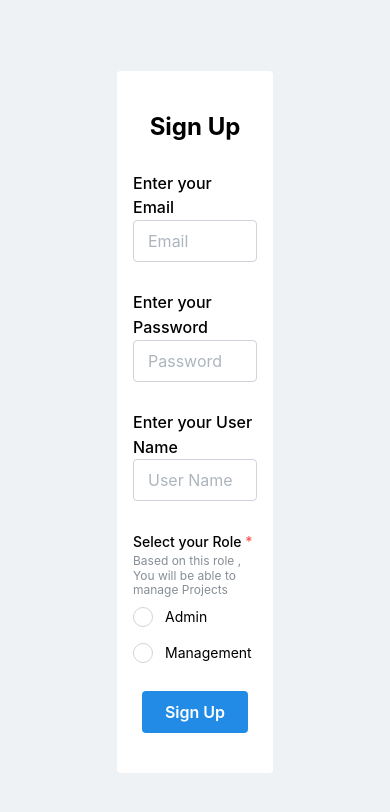
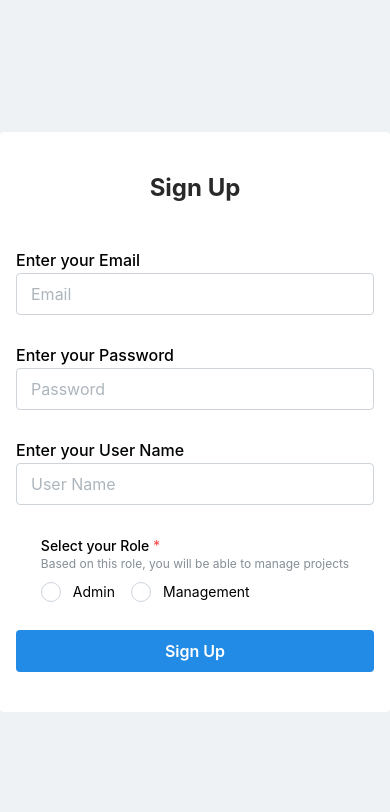
Before and after one commit to SubramaniyanTN/kubernetikosTask, a React (Vite) app: page /signup in a window 390 px wide. Shown: the top 812 px of the page. Built offline with nearby package versions, Linux system fonts and the light colour scheme; what mantine-contextmenu would draw is missing.

Commit message:
added responsive to eb login and signup

```diff
--- a/src/Screens/Login/Login.tsx
+++ b/src/Screens/Login/Login.tsx
@@ -1,11 +1,4 @@
-import {
-  Button,
-  Card,
-  Text,
-  TextInput,
-  Anchor,
-  Container,
-} from "@mantine/core";
+import { Button, Card, Text, TextInput, Container } from "@mantine/core";
 import { useEffect, useState } from "react";
 import { useDebounce } from "../../utils";
 import supabase from "../../utils/supabaseConfig";
@@ -36,7 +29,7 @@ const Login = () => {
     func: onChange,
   });
   const handleSignIn = async () => {
-    const id = toast.loading("Loggin In", {
+    const id = toast.loading("Logging In", {
       closeButton: true,
       draggable: true,
       hideProgressBar: false,
@@ -68,12 +61,11 @@ const Login = () => {
   const handleNavigateToSignUp = () => {
     navigate(import.meta.env.BASE_URL + "signup");
   };
+
   return (
     <div className="w-screen h-screen flex items-center justify-center bg-[#EEF2F5]">
-      <Card className="bg-[#FFF] w-[40%] min-h-[50%] flex-col justify-center items-center py-10 gap-7">
-        <Text className="font-[#292929] font-bold text-2xl" variant="heading">
-          Login
-        </Text>
+      <Card className="bg-[#FFF] w-full sm:w-[80%] md:w-[60%] lg:w-[40%] min-h-[50%] flex-col justify-center items-center py-10 px-4 sm:px-8 gap-7">
+        <Text className="text-[#292929] font-bold text-2xl mb-4">Login</Text>
         <TextInput
           onChange={(event: React.ChangeEvent<HTMLInputElement>) =>
             debouncedOnChange("email", event.target.value)
@@ -81,6 +73,7 @@ const Login = () => {
           label="Enter your Email"
           size="md"
           placeholder="Email"
+          className="w-full"
         />
         <TextInput
           onChange={(event: React.ChangeEvent<HTMLInputElement>) =>
@@ -89,21 +82,23 @@ const Login = () => {
           label="Enter your Password"
           size="md"
           placeholder="Password"
+          className="w-full"
         />
-        <Button onClick={handleSignIn} size="md" variant="filled">
+        <Button
+          onClick={handleSignIn}
+          size="md"
+          variant="filled"
+          className="w-full"
+        >
           Login
         </Button>
         <Container className="flex flex-row justify-center items-center gap-4">
-          <Text
-            className="font-[#292929] font-normal text-sm"
-            variant="heading"
-          >
-            Don't have an account ?
+          <Text className="text-[#292929] font-normal text-sm">
+            Don't have an account?
           </Text>
           <Text
             onClick={handleNavigateToSignUp}
-            variant="text"
-            className="underline cursor-grab"
+            className="underline cursor-pointer text-blue-600"
           >
             Sign up
           </Text>
--- a/src/Screens/SignUp/SignUp.tsx
+++ b/src/Screens/SignUp/SignUp.tsx
@@ -3,8 +3,9 @@ import { useState } from "react";
 import { useDebounce } from "../../utils";
 import supabase from "../../utils/supabaseConfig";
 import { toast } from "react-toastify";
-import { useNavigate, useNavigation } from "react-router-dom";
+import { useNavigate } from "react-router-dom";
 import useCreateUser from "../../Query/User/createUser";
+
 export type SignUpDetailsType = {
   email: string;
   password: string;
@@ -21,28 +22,30 @@ const SignUp = () => {
     userName: "",
   });
   const roles = ["Admin", "Management"] as const;
+
   const onChange = <K extends keyof SignUpDetailsType>(
     key: K,
     value: SignUpDetailsType[K]
   ) => {
-    setSignInDetails((prev) => {
-      return {
-        ...prev,
-        [key]: value,
-      };
-    });
+    setSignInDetails((prev) => ({
+      ...prev,
+      [key]: value,
+    }));
   };
+
   const createUser = useCreateUser();
   const debouncedOnChange = useDebounce({
     func: onChange,
   });
+
   const handleSignUp = async () => {
-    const id = toast.loading("Sign Up", {
+    const id = toast.loading("Signing Up", {
       closeButton: true,
       draggable: true,
       hideProgressBar: false,
       progress: 1,
     });
+
     const response = await supabase.auth.signUp({
       email: signInDetails.email,
       password: signInDetails.password,
@@ -53,12 +56,12 @@ const SignUp = () => {
         },
       },
     });
-    console.log({ response });
+
     if (response.data.user) {
       navigate("/");
       toast.update(id, {
         type: "success",
-        render: "Account created Successfully,Check your Email and Verify",
+        render: "Account created successfully. Check your email and verify.",
         isLoading: false,
         progress: 0,
         autoClose: 3000,
@@ -73,10 +76,14 @@ const SignUp = () => {
       });
     }
   };
+
   return (
     <div className="w-screen h-screen flex items-center justify-center bg-[#EEF2F5]">
-      <Card className="bg-[#FFF] w-[40%] min-h-[50%] flex-col justify-center items-center py-10 gap-7">
-        <Text className="font-[#292929] font-bold text-2xl" variant="heading">
+      <Card className="bg-[#FFF] w-full sm:w-[80%] md:w-[60%] lg:w-[40%] min-h-[50%] flex-col justify-center items-center py-10 px-4 sm:px-8 gap-7">
+        <Text
+          className="text-[#292929] font-bold text-2xl mb-4"
+          variant="heading"
+        >
           Sign Up
         </Text>
         <TextInput
@@ -86,6 +93,7 @@ const SignUp = () => {
           label="Enter your Email"
           size="md"
           placeholder="Email"
+          className="w-full"
         />
         <TextInput
           onChange={(event: React.ChangeEvent<HTMLInputElement>) =>
@@ -94,6 +102,7 @@ const SignUp = () => {
           label="Enter your Password"
           size="md"
           placeholder="Password"
+          className="w-full"
         />
         <TextInput
           onChange={(event: React.ChangeEvent<HTMLInputElement>) =>
@@ -102,15 +111,16 @@ const SignUp = () => {
           label="Enter your User Name"
           size="md"
           placeholder="User Name"
+          className="w-full"
         />
         <Radio.Group
           name="role"
           label="Select your Role"
-          description="Based on this role , You will be able to manage Projects"
+          description="Based on this role, you will be able to manage projects"
           withAsterisk
         >
           <Group mt="xs">
-            {roles.map((singleValue, index) => (
+            {roles.map((role, index) => (
               <Radio
                 key={index}
                 onChange={(event: React.ChangeEvent<HTMLInputElement>) =>
@@ -119,13 +129,18 @@ const SignUp = () => {
                     event.target.value as SignUpDetailsType["role"]
                   )
                 }
-                value={singleValue}
-                label={singleValue}
+                value={role}
+                label={role}
               />
             ))}
           </Group>
         </Radio.Group>
-        <Button onClick={handleSignUp} size="md" variant="filled">
+        <Button
+          onClick={handleSignUp}
+          size="md"
+          variant="filled"
+          className="w-full"
+        >
           Sign Up
         </Button>
       </Card>
```
Also changed, not shown: 1 other file (tests, documents, lock files or other folders).
